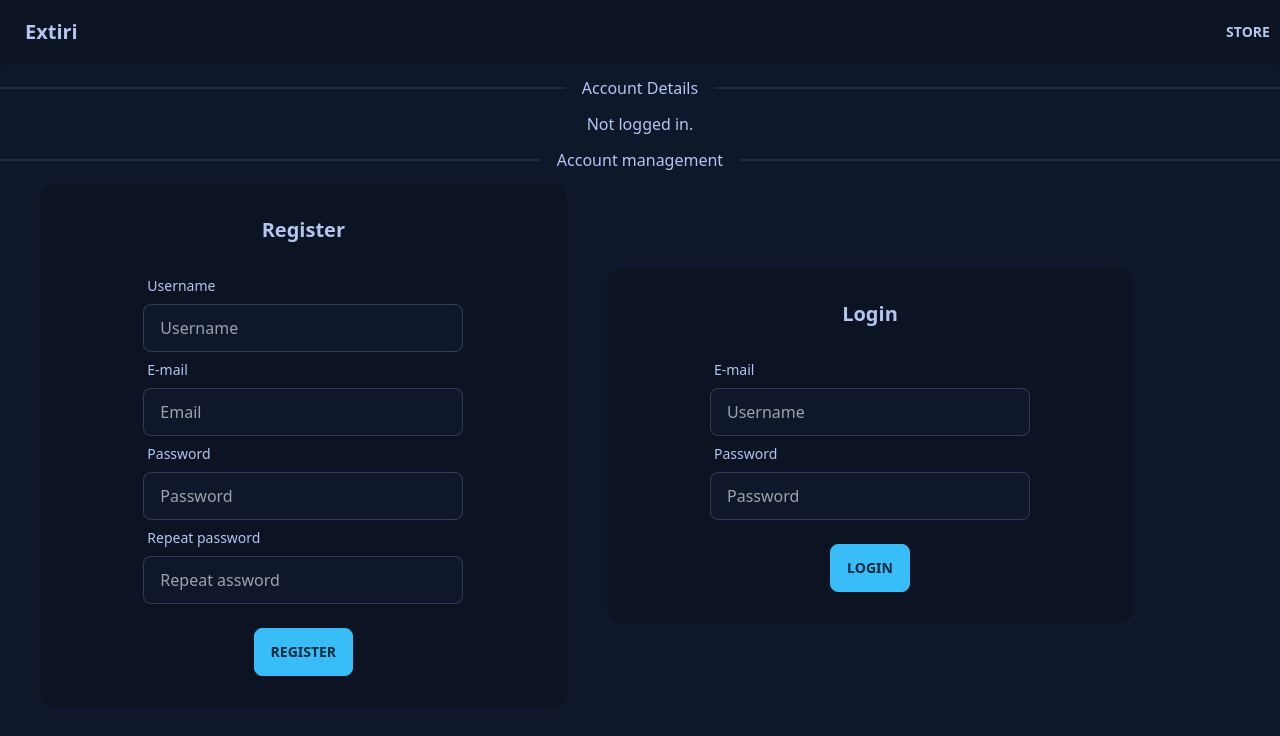
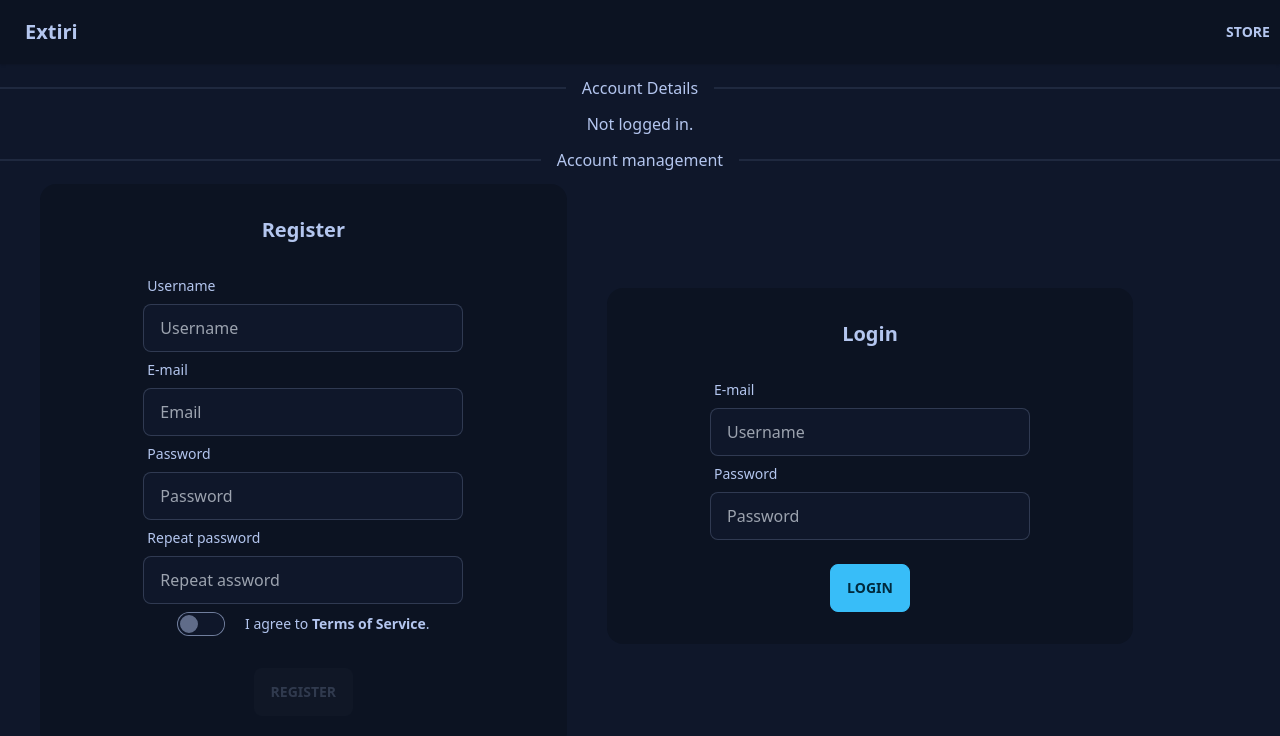
Before and after one commit to Extiri/extiri-web, a SvelteKit app: page /account in a window 1280 px wide. Shown: the top 736 px of the page. Built offline with nearby package versions, Linux system fonts and the light colour scheme; no server answers.

Commit message:
feat(Account): Add prompt to agree to TOS while registering.

```diff
--- a/src/routes/account/+page.svelte
+++ b/src/routes/account/+page.svelte
@@ -17,6 +17,7 @@
   let newUserEmail = "";
   let newUserPassword = "";
   let newUserPasswordRepeated = "";
+  let agreedToTermsOfService = false;
 
   let loginEmail = "";
   let loginPassword = "";
@@ -28,6 +29,10 @@
   }
 
   async function register() {
+    if (!agreedToTermsOfService) {
+      alert("You have to agree to Terms Of Service to register.");
+    }
+
     loginEmail = "";
     loginPassword = "";
 
@@ -300,7 +305,7 @@
         developer.
       </p>
       <button class="button center" on:click={() => (isLoggedIn = false)}
-        >Register / Log in</button
+        >Register / Login</button
       >
     {/await}
   {:else}
@@ -360,11 +365,16 @@
           />
         </div>
 
+        <div class="form-control">
+          <label class="label cursor-pointer">
+            <input type="checkbox" class="toggle" bind:checked={agreedToTermsOfService} />
+            <span class="label-text ml-5">I agree to <a href="https://extiri.com/codemenu/terms_of_services.html" class="hover:underline underline-offset-4"><b>Terms of Service</b></a>.</span>
+          </label>
+        </div>
+
         <br />
 
-        <button class="btn btn-primary mb-8" on:click={() => register()}
-          >Register</button
-        >
+        <button class="btn btn-primary mb-8" on:click={() => register()} disabled={!agreedToTermsOfService}>Register</button>
       </div>
       <div class="grid card bg-base-300 rounded-box place-items-center">
         <h1 class="card-title mt-8">Login</h1>
```
